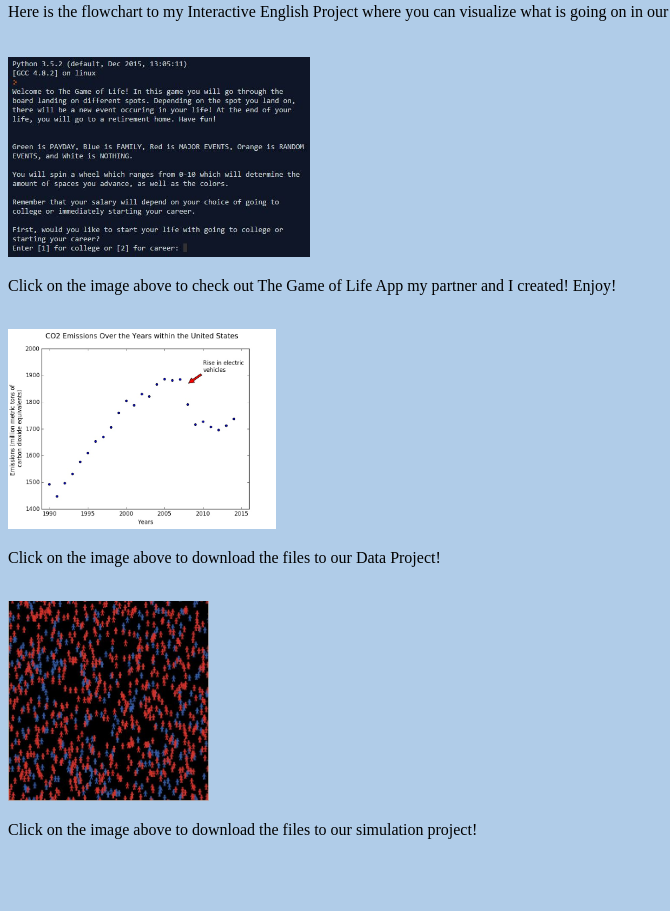
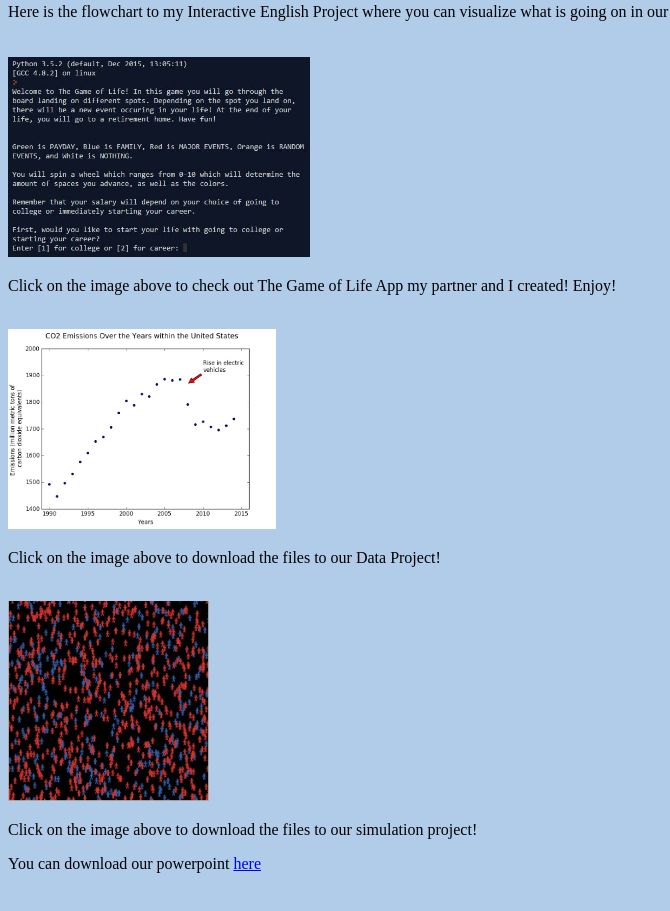
Before and after one commit to diegosantiago11/diegosantiago.github.io, a plain HTML site: page portfolio/portfolio.html in a window 1280 px wide. Shown: the part 1399-2310 px from the top of the page, without its empty margins (0-670 px from the left). Before the commit the page ends 2254 px from the top, so only its background shows below. Drawn offline with Linux system fonts and the light colour scheme.

Commit message:
Powerpiont

```diff
--- a/portfolio/portfolio.html
+++ b/portfolio/portfolio.html
@@ -40,6 +40,7 @@
   <br>
   <a href="simproject.zip" download><img src="images/population.jpeg" height="200"></a>
   <p>Click on the image above to download the files to our simulation project!
+  <p> You can download our powerpoint <a href="simpowerpoint.pptx" download>here</a> </p>
   <br>
   </body>
 </html>
```
Also changed, not shown: 1 other file.
